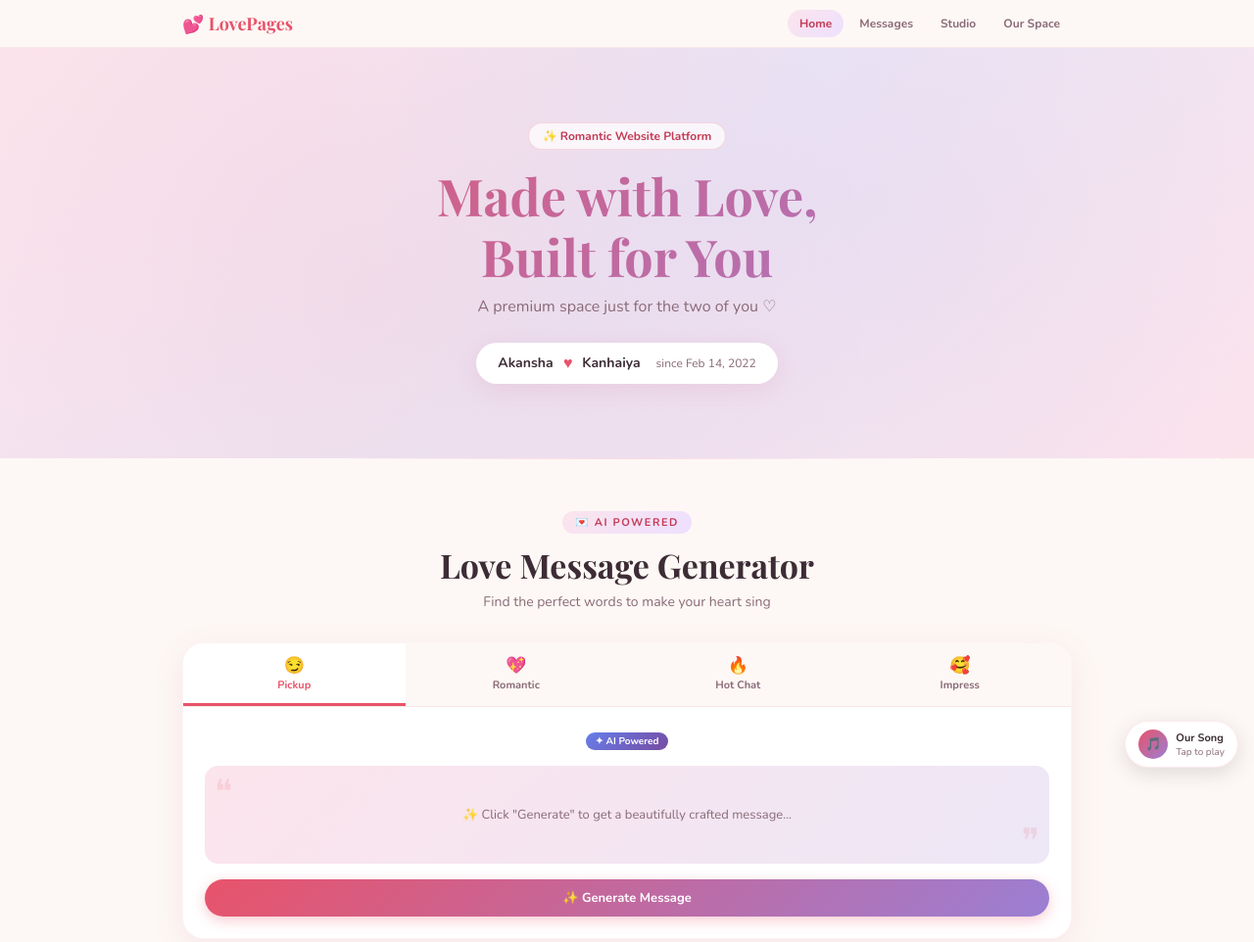
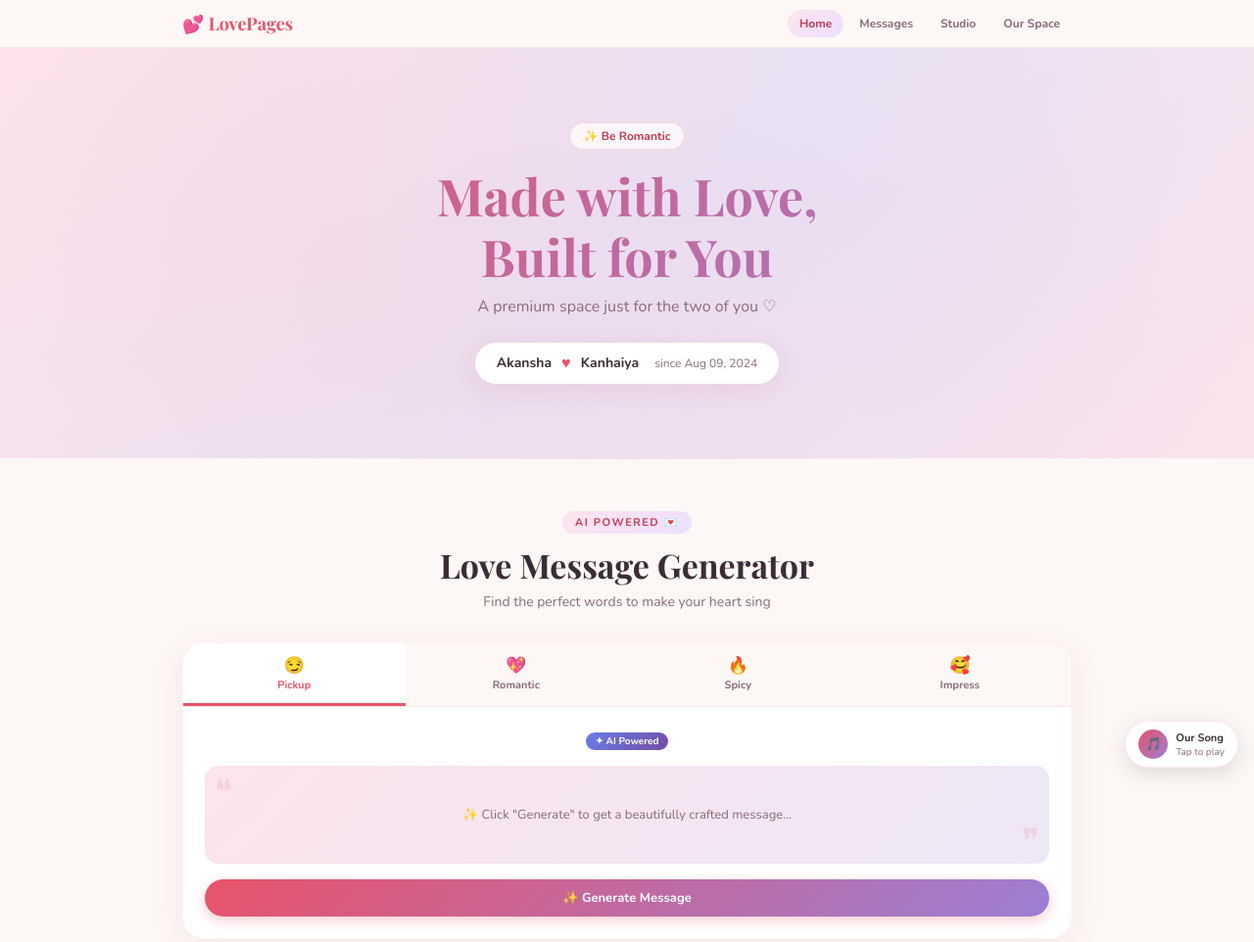
Before and after one commit to LoveleshYadav01/Love, a plain HTML site: page index.html in a window 1280 px wide. Shown: the top 962 px of the page at 98% size. Drawn offline with nearby package versions, Linux system fonts and the light colour scheme; a web font is replaced by a local one.

Commit message:
Update index.html

```diff
--- a/index.html
+++ b/index.html
@@ -204,14 +204,14 @@ input[type=range]::-webkit-slider-thumb{-webkit-appearance:none;width:14px;heigh
 
 <!-- HERO -->
 <div class="hero" id="hero">
-  <div class="hbg">✨ Romantic Website Platform</div>
+  <div class="hbg">✨ Be Romantic</div>
   <h1>Made with Love,<br>Built for You</h1>
   <p>A premium space just for the two of you ♡</p>
   <div class="chip">
     <span id="n1">Akansha</span>
     <span class="hb">♥</span>
     <span id="n2">Kanhaiya</span>
-    <span style="color:var(--mu);font-weight:400;font-size:12px;margin-left:6px">since Feb 14, 2022</span>
+    <span style="color:var(--mu);font-weight:400;font-size:12px;margin-left:6px">since Aug 09, 2024</span>
   </div>
 </div>
 
@@ -220,7 +220,7 @@ input[type=range]::-webkit-slider-thumb{-webkit-appearance:none;width:14px;heigh
 <!-- LOVE GENERATOR -->
 <div class="sec" id="lgen">
   <div class="sechd">
-    <span class="ew">💌 AI Powered</span>
+    <span class="ew">AI Powered 💌</span>
     <h2>Love Message Generator</h2>
     <p>Find the perfect words to make your heart sing</p>
   </div>
@@ -228,7 +228,7 @@ input[type=range]::-webkit-slider-thumb{-webkit-appearance:none;width:14px;heigh
     <div class="tabs" id="tabs">
       <div class="tab on" onclick="setTab('pickup')" id="t-pickup"><em>😏</em>Pickup</div>
       <div class="tab" onclick="setTab('romantic')" id="t-romantic"><em>💖</em>Romantic</div>
-      <div class="tab" onclick="setTab('hot')" id="t-hot"><em>🔥</em>Hot Chat</div>
+      <div class="tab" onclick="setTab('hot')" id="t-hot"><em>🔥</em>Spicy</div>
       <div class="tab" onclick="setTab('impress')" id="t-impress"><em>🥰</em>Impress</div>
     </div>
     <div class="gb">
@@ -416,7 +416,7 @@ input[type=range]::-webkit-slider-thumb{-webkit-appearance:none;width:14px;heigh
 <!-- Footer -->
 <div style="text-align:center;padding:36px 16px 80px;color:var(--mu);font-size:13px">
   <div style="font-size:22px;margin-bottom:6px">💕</div>
-  <p>Made with love · <span style="color:var(--r)">LovePages Platform</span></p>
+  <p>Made with love · <span style="color:var(--r)">Kanhaiya</span></p>
 </div>
 
 </div><!-- end .app -->
```
